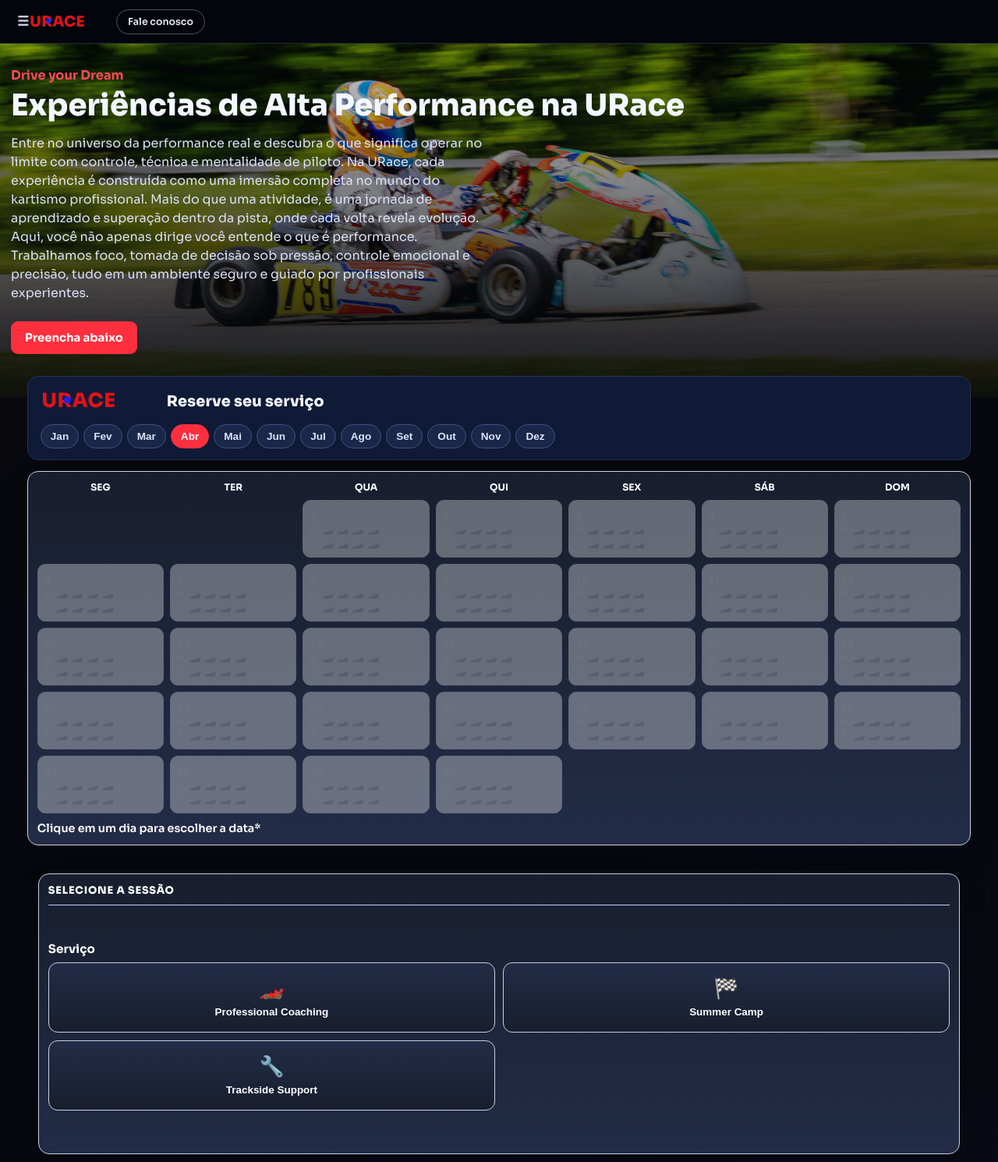
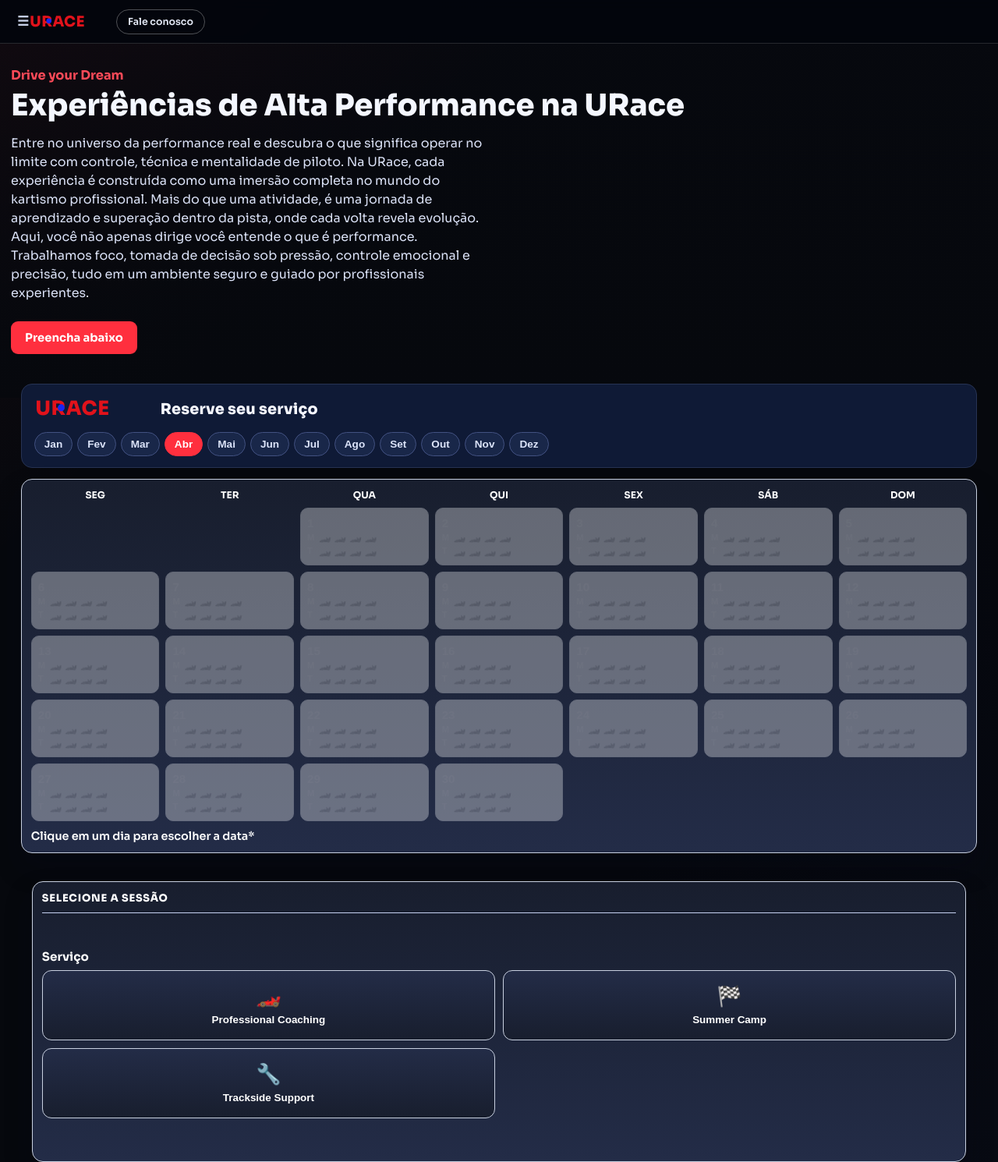
Before and after one commit to UraceUs/CALENDARTESTURACE, a website: page public/Calendar.html in a window 1280 px wide. Shown: the whole page at 78% size. Drawn offline with Linux system fonts and the light colour scheme.

Commit message:
fix: remove todas as referências a imagens do calendário (foco só no calendário funcional)

```diff
--- a/public/Calendar.html
+++ b/public/Calendar.html
@@ -30,7 +30,6 @@
       background:
         linear-gradient(135deg, rgba(225, 36, 48, 0.06), transparent 26%),
         linear-gradient(315deg, rgba(31, 47, 111, 0.06), transparent 32%),
-        url('/public/bg-calendar.jpg') center center / cover no-repeat,
         var(--bg);
       color: var(--text);
     }
@@ -84,8 +83,7 @@
       min-height: 520px;
       padding: 42px 22px 64px;
       background:
-        linear-gradient(180deg, rgba(8, 10, 18, 0.22), rgba(6, 8, 13, 0.95)),
-        url('/img/M15A8255.jpg') center/cover no-repeat;
+        linear-gradient(180deg, rgba(8, 10, 18, 0.22), rgba(6, 8, 13, 0.95));
       display: grid;
       grid-template-columns: minmax(0, 1fr);
       gap: 24px;
@@ -607,7 +605,7 @@
          padding: 42px 22px 64px;
         padding: 0 14px;
       }
-           url('/img/M15A8255.jpg') center/cover no-repeat;
+
       .page {
         max-width: 100%;
         margin-top: -18px;
```
Also changed, not shown: Calendar.html (+0 -1 lines).
